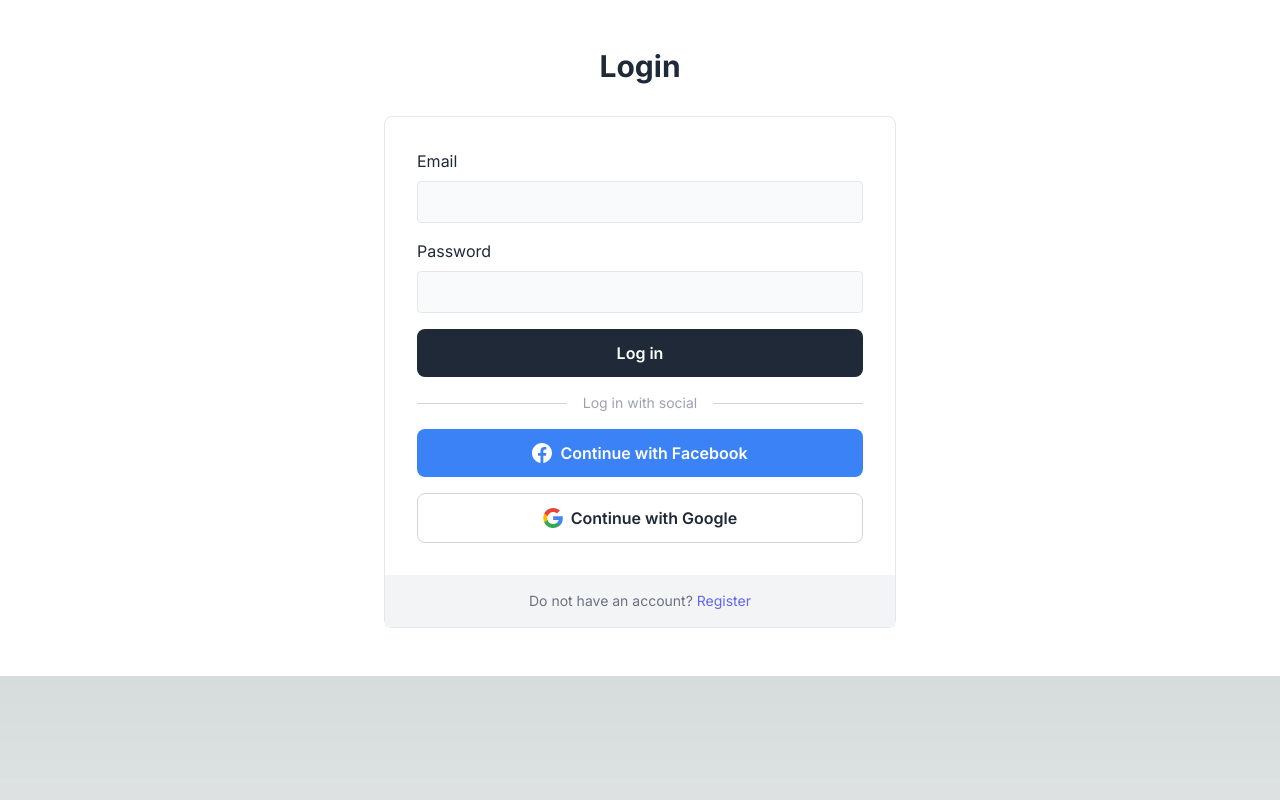
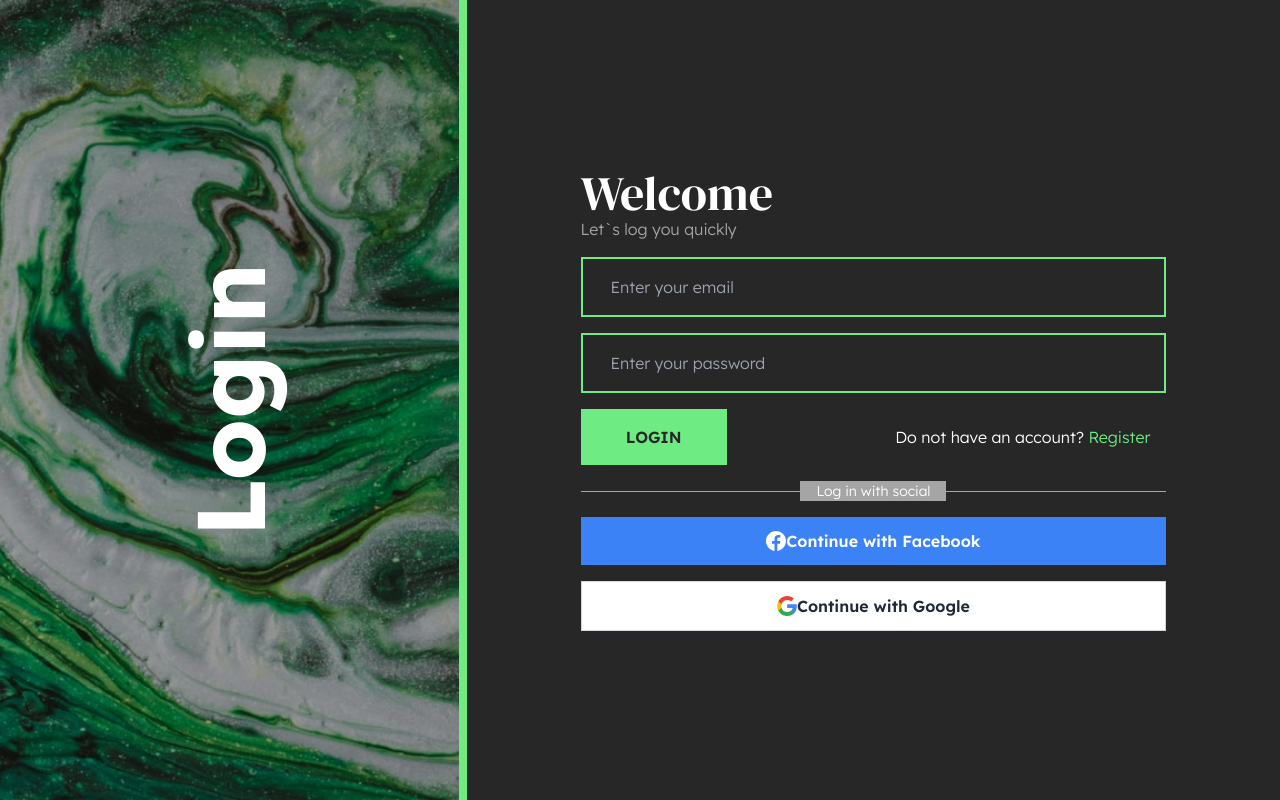
Before and after one commit to resleteam/xlog-frontend-next, a Next.js app: page /auth/login in a window 1280 px wide. Built offline with nearby package versions, Linux system fonts and the light colour scheme.

Commit message:
login page styles

```diff
--- a/src/app/auth/login/page.tsx
+++ b/src/app/auth/login/page.tsx
@@ -3,6 +3,13 @@
 import Link from "next/link";
 import axios from "axios";
 import { useState, FormEventHandler } from "react";
+import SideImage from "../../../components/ui/sideImage";
+import { DM_Serif_Display } from "next/font/google";
+
+const dM_Serif_Display = DM_Serif_Display({
+  weight: "400",
+  subsets: ["latin"],
+});
 
 export default function Login() {
   const [email, setEmail] = useState("");
@@ -32,63 +39,77 @@ export default function Login() {
   };
 
   return (
-    <div className="bg-white py-6 sm:py-8 lg:py-12">
-      <div className="mx-auto max-w-screen-2xl px-4 md:px-8">
-        <h2 className="mb-4 text-center text-2xl font-bold text-gray-800 md:mb-8 lg:text-3xl">
-          Login
+    <div className="flex h-full divide-x-8 divide-secondary">
+      <SideImage title="Login"></SideImage>
+
+      <div className="flex-1">
+        <div className="bg-primary w-full h-full flex justify-center items-center">
+          <div className="mx-auto max-w-screen-2xl px-4 w-full md:px-8max-w-lg">
+            <form className="mx-auto w-3/4">
+              <div className="flex flex-col gap-4 font-light">
+                <div>
+                  <h2
+                    className={
+                      dM_Serif_Display.className +
+                      " text-left text-2xl font-regular text-white lg:text-5xl"
+                    }
+                  >
+                    Welcome
                   </h2>
-
-        <form className="mx-auto max-w-lg rounded-lg border">
-          <div className="flex flex-col gap-4 p-4 md:p-8">
+                  <h4 className="text-mainGray">Let`s log you quickly</h4>
+                </div>
                 <div>
-              <label
-                htmlFor="email"
-                className="mb-2 inline-block text-sm text-gray-800 sm:text-base"
-              >
-                Email
-              </label>
                   <input
                     name="email"
                     onChange={(e) => setEmail(e.target.value)}
                     value={email}
+                    placeholder="Enter your email"
                     className={
-                  "w-full rounded border bg-gray-50 px-3 py-2 text-gray-800 outline-none ring-indigo-300 transition duration-100 focus:ring " +
-                  (isEmailCorrect() ? "ring-green-300" : "ring-red-300")
+                      "w-full border border-secondary bg-primary px-5 py-4 text-mainGray outline-none border-2 transition duration-100 pl-7 focus:ring " +
+                      (isEmailCorrect() ? "ring-green-500" : "ring-red-500")
                     }
                   />
                 </div>
 
                 <div>
-              <label
-                htmlFor="password"
-                className="mb-2 inline-block text-sm text-gray-800 sm:text-base"
-              >
-                Password
-              </label>
                   <input
                     type="password"
                     name="password"
+                    placeholder="Enter your password"
                     onChange={(e) => setPassword(e.target.value)}
                     value={password}
-                className="w-full rounded border bg-gray-50 px-3 py-2 text-gray-800 outline-none ring-indigo-300 transition duration-100 focus:ring"
+                    className="w-full border border-secondary bg-primary px-5 py-4 text-mainGray outline-none border-2 transition duration-100 pl-7 focus:ring "
                   />
                 </div>
 
+                <div className="flex justify-between">
                   <button
-              className="block rounded-lg bg-gray-800 px-8 py-3 text-center text-sm font-semibold text-white outline-none ring-gray-300 transition duration-100 hover:bg-gray-700 focus-visible:ring active:bg-gray-600 md:text-base"
+                    className="w-1/4 block-lg bg-secondary px-8 py-3 text-center text-xl font-semibold text-primary outline-none ring-white transition duration-100 hover:ring md:text-base"
                     onSubmit={(e) => handleSubmit}
                   >
-              Log in
+                    LOGIN
                   </button>
+                  <div className="flex items-center justify-center p-4">
+                    <p className="text-center text-n text-white">
+                      Do not have an account?{" "}
+                      <Link
+                        href="/auth/register"
+                        className="text-secondary transition duration-100 hover:text-indigo-600"
+                      >
+                        Register
+                      </Link>
+                    </p>
+                  </div>
+                </div>
 
                 <div className="relative flex items-center justify-center">
-              <span className="absolute inset-x-0 h-px bg-gray-300"></span>
-              <span className="relative bg-white px-4 text-sm text-gray-400">
+                  <span className="absolute inset-x-0 h-px bg-mainGray"></span>
+                  <span className="relative bg-mainGray px-4 text-sm text-white">
                     Log in with social
                   </span>
                 </div>
 
-            <button className="flex items-center justify-center gap-2 rounded-lg bg-blue-500 px-8 py-3 text-center text-sm font-semibold text-white outline-none ring-blue-300 transition duration-100 hover:bg-blue-600 focus-visible:ring active:bg-blue-700 md:text-base">
+                <button className="flex items-center justify-center gap-2-lg bg-blue-500 px-8 py-3 text-center text-sm font-semibold text-white outline-none ring-blue-300 transition duration-100 hover:bg-blue-600 focus-visible:ring active:bg-blue-700 md:text-base">
                   <svg
                     className="h-5 w-5 shrink-0"
                     width="24"
@@ -105,7 +126,7 @@ export default function Login() {
                   Continue with Facebook
                 </button>
 
-            <button className="flex items-center justify-center gap-2 rounded-lg border border-gray-300 bg-white px-8 py-3 text-center text-sm font-semibold text-gray-800 outline-none ring-gray-300 transition duration-100 hover:bg-gray-100 focus-visible:ring active:bg-gray-200 md:text-base">
+                <button className="flex items-center justify-center gap-2-lg border border-gray-300 bg-white px-8 py-3 text-center text-sm font-semibold text-gray-800 outline-none ring-gray-300 transition duration-100 hover:bg-gray-100 focus-visible:ring active:bg-gray-200 md:text-base">
                   <svg
                     className="h-5 w-5 shrink-0"
                     width="24"
@@ -134,19 +155,9 @@ export default function Login() {
                   Continue with Google
                 </button>
               </div>
-
-          <div className="flex items-center justify-center bg-gray-100 p-4">
-            <p className="text-center text-sm text-gray-500">
-              Do not have an account?{" "}
-              <Link
-                href="/auth/register"
-                className="text-indigo-500 transition duration-100 hover:text-indigo-600 active:text-indigo-700"
-              >
-                Register
-              </Link>
-            </p>
+            </form>
           </div>
-        </form>
+        </div>
       </div>
     </div>
   );
--- a/src/app/layout.tsx
+++ b/src/app/layout.tsx
@@ -1,22 +1,25 @@
 import type { Metadata } from "next";
-import { Inter } from "next/font/google";
 import "./globals.css";
+import { Lexend_Deca } from "next/font/google";
 
-const inter = Inter({ subsets: ["latin"] });
+const lexend_Deca = Lexend_Deca({ subsets: ["latin"] });
 
 export const metadata: Metadata = {
   title: "Create Next App",
   description: "Generated by create next app",
 };
 
-export default function RootLayout({
+export default function AuthLayout({
   children,
 }: Readonly<{
+  title: string;
   children: React.ReactNode;
 }>) {
   return (
-    <html lang="en">
-      <body className={inter.className}>{children}</body>
+    <html lang="en" className="h-full">
+      <body className={lexend_Deca.className + " w-full h-full"}>
+        {children}
+      </body>
     </html>
   );
 }
--- /dev/null
+++ b/src/components/ui/sideImage.tsx
@@ -0,0 +1,16 @@
+export default function SideImage({ title }: { title: string }) {
+  return (
+    <div className="relative">
+      <img
+        src="/pawel-czerwinski-JEV7CrJTUNE-unsplash 1.png"
+        alt="Image"
+        className="w-full h-full object-cover"
+      />
+      <div className="absolute inset-0 bg-black bg-opacity-20 flex items-center justify-center">
+        <div className="font-bold transform -rotate-90 text-8xl text-white">
+          {title}
+        </div>
+      </div>
+    </div>
+  );
+}
--- a/tailwind.config.ts
+++ b/tailwind.config.ts
@@ -13,6 +13,11 @@ const config: Config = {
         "gradient-conic":
           "conic-gradient(from 180deg at 50% 50%, var(--tw-gradient-stops))",
       },
+      colors: {
+        primary: "#272727",
+        secondary: "#6EEB83",
+        mainGray: "#A5A5A5",
+      },
     },
   },
   plugins: [],
```
Also changed, not shown: public/pawel-czerwinski-JEV7CrJTUNE-unsplash 1.png (added). Lines whose indentation alone changed are shown as unchanged.
